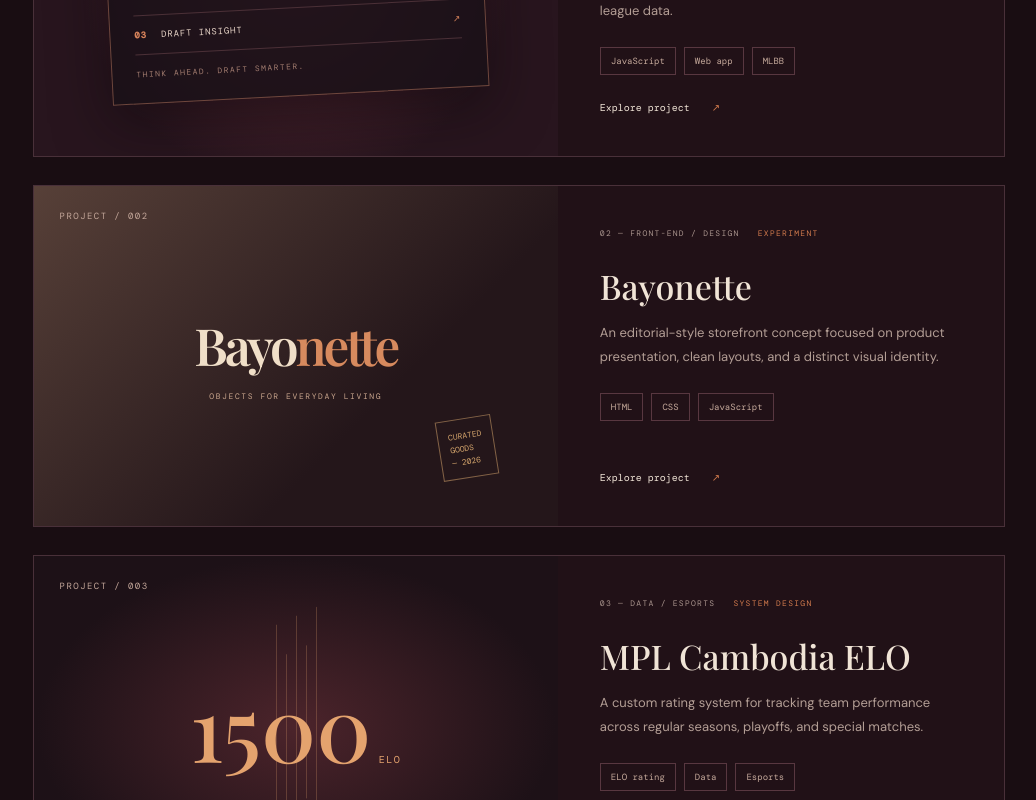
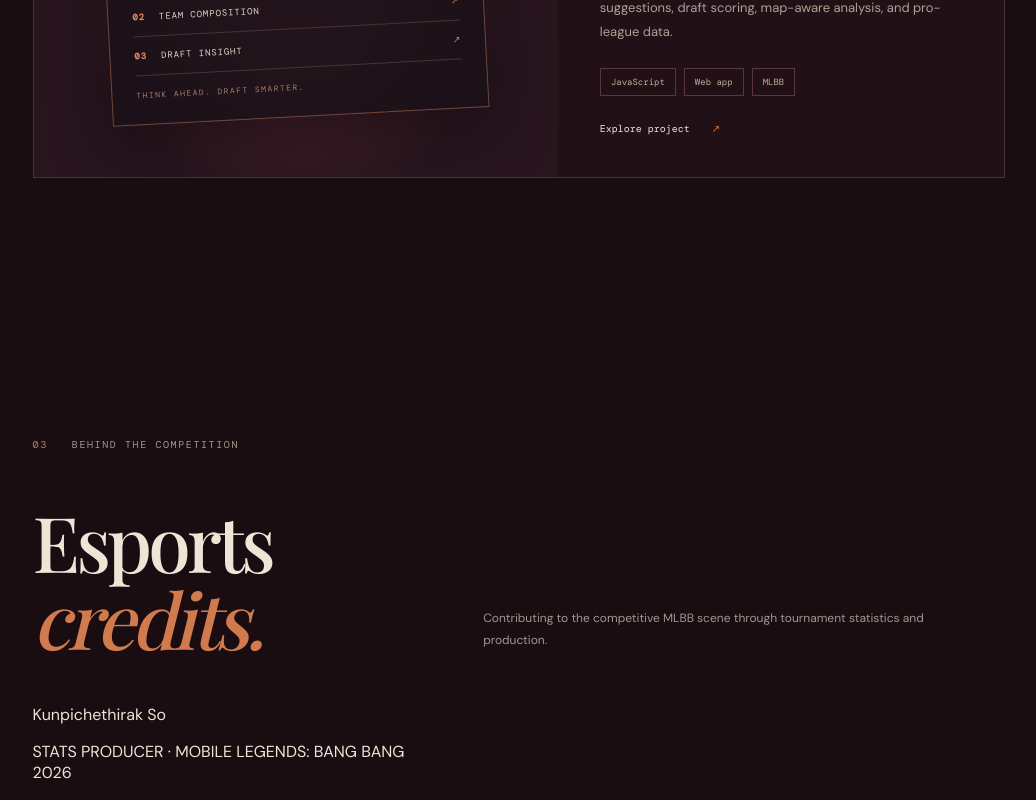
Before and after one commit to PainQisGod/portfolio, a plain HTML site: page index.html in a window 1280 px wide. Shown: the part 2000-2800 px from the top of the page, without its empty margins (121-1157 px from the left). Drawn offline with nearby package versions, Linux system fonts and the light colour scheme; a web font is replaced by a local one.

Commit message:
Add autumn leaves and esports achievements

```diff
--- a/index.html
+++ b/index.html
@@ -4,7 +4,7 @@
     <meta charset="utf-8">
     <meta name="viewport" content="width=device-width,initial-scale=1">
     <meta name="theme-color" content="#190d12">
-    <meta name="description" content="Thirak — developer, student, and maker.">
+    <meta name="description" content="Kunpichethirak So (PainQ) — developer, student, and esports stats producer.">
     <title>
     Thirak — A Season of Making</title>
     <link rel="icon" href="assets/favicon.svg">
@@ -16,7 +16,7 @@
     </script>
   </head>
   <body>
-    <div class="grain">
+    <div class="falling-leaves" aria-hidden="true"></div>\n    <div class="grain">
     </div>
     <div class="progress">
     </div>
@@ -26,7 +26,7 @@
         <span></span><span></span>
       </button>
       <nav class="nav">
-        <a href="#about">About</a><a href="#work">Selected work</a><a href="#journey">Journey</a><a class="nav-contact" href="#contact">Say hello <span>↗</span></a>
+        <a href="#about">About</a><a href="#work">Selected work</a><a href="#esports">Esports</a><a href="#journey">Journey</a><a class="nav-contact" href="#contact">Say hello <span>↗</span></a>
       </nav>
     </header>
     <main>
@@ -140,63 +140,45 @@
               <a class="project-link" href="https://github.com/PainQisGod">Explore project <span>↗</span></a>
             </div>
           </article>
-          <article class="project-card">
-            <div class="project-visual visual-bayonette">
-              <label>PROJECT / 002</label>
-              <div class="bayonette-mark">
-                Bayo<span>nette</span><small>OBJECTS FOR EVERYDAY LIVING</small>
-              </div>
-              <div class="bayonette-stamp">
-                CURATED<br>
-                GOODS<br>
-                — 2026
-              </div>
+
+        </div>
+      </section>
+      <section class="esports section-pad" id="esports">
+        <div class="section-kicker">
+          <span>03</span> BEHIND THE COMPETITION
+        </div>
+        <div class="section-heading">
+          <h2>Esports <em>credits.</em></h2>
+          <p>Contributing to the competitive MLBB scene through tournament statistics and production.</p>
+        </div>
+        <div class="esports-intro">
+          <p class="esports-name">Kunpichethirak So</p>
+          <span class="esports-role">STATS PRODUCER · MOBILE LEGENDS: BANG BANG</span>
+        </div>
+        <div class="achievement-list">
+          <article>
+            <time>2026</time>
+            <div>
+              <h3>AUPP Games: Invitational</h3>
+              <p>Stats Producer</p>
             </div>
-            <div class="project-info">
-              <div class="project-meta">
-                02 — FRONT-END / DESIGN <span>EXPERIMENT</span>
-              </div>
-              <h3>
-                Bayonette
-              </h3>
-              <p>
-                An editorial-style storefront concept focused on product presentation, clean layouts, and a distinct visual identity.
-              </p>
-              <div class="tags">
-                <span>HTML</span><span>CSS</span><span>JavaScript</span>
-              </div>
-              <a class="project-link" href="https://github.com/PainQisGod">Explore project <span>↗</span></a>
+            <span class="achievement-mark">01</span>
+          </article>
+          <article>
+            <time>2025</time>
+            <div>
+              <h3>CIA First Eagle’s Cup</h3>
+              <p>Stats Producer</p>
             </div>
+            <span class="achievement-mark">02</span>
           </article>
-          <article class="project-card">
-            <div class="project-visual visual-elo">
-              <label>PROJECT / 003</label>
-              <div class="elo-number">
-                1500<small> ELO</small>
-              </div>
-              <div class="elo-lines">
-                <i></i><i></i><i></i><i></i><i></i>
-              </div>
-              <div class="elo-caption">
-                EVERY MATCH<br>
-                CHANGES THE TABLE.
-              </div>
+          <article>
+            <time>2025</time>
+            <div>
+              <h3>AUPP Games: Episode 3</h3>
+              <p>Stats Producer</p>
             </div>
-            <div class="project-info">
-              <div class="project-meta">
-                03 — DATA / ESPORTS <span>SYSTEM DESIGN</span>
-              </div>
-              <h3>
-                MPL Cambodia ELO
-              </h3>
-              <p>
-                A custom rating system for tracking team performance across regular seasons, playoffs, and special matches.
-              </p>
-              <div class="tags">
-                <span>ELO rating</span><span>Data</span><span>Esports</span>
-              </div>
-              <a class="project-link" href="https://github.com/PainQisGod">Explore project <span>↗</span></a>
-            </div>
+            <span class="achievement-mark">03</span>
           </article>
         </div>
       </section>
@@ -210,7 +192,7 @@
       </section>
       <section class="journey section-pad" id="journey">
         <div class="section-kicker">
-          <span>03</span> STILL BECOMING
+          <span>04</span> STILL BECOMING
         </div>
         <div class="journey-grid">
           <div>
@@ -267,7 +249,7 @@
       </section>
       <section class="contact section-pad" id="contact">
         <div class="section-kicker">
-          <span>04</span> THE STORY CONTINUES
+          <span>05</span> THE STORY CONTINUES
         </div>
         <div class="contact-inner">
           <p class="eyebrow">
@@ -277,7 +259,7 @@
             Let’s make<br>
             something <em>matter.</em>
           </h2>
-          <a class="contact-email" href="mailto:hello@example.com">hello@example.com <span>↗</span></a>
+          <a class="contact-email" href="mailto:painqbros@gmail.com">painqbros@gmail.com <span>↗</span></a>
           <p class="contact-note">
             Replace this with your preferred email address.
           </p>
```
